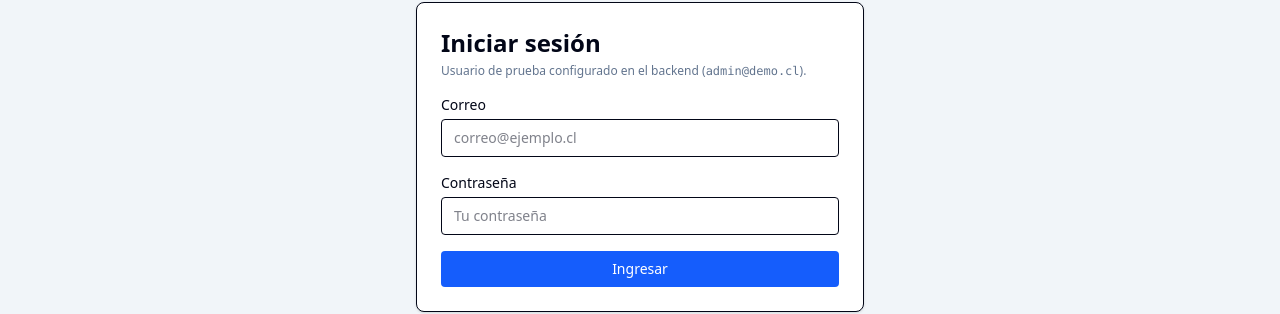
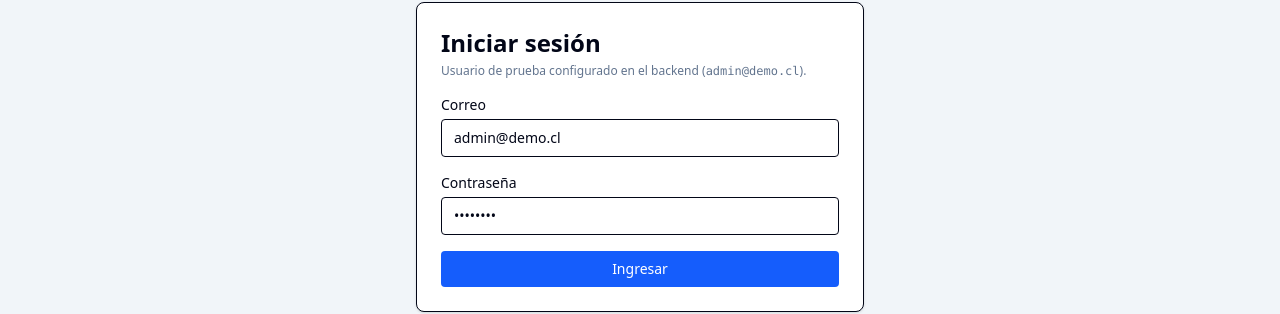
Before and after one commit to jmilla1/microcursos, a Vue app: page /login in a window 1280 px wide. Shown: the part 118-432 px from the top of the page. Built offline with nearby package versions, Linux system fonts and the light colour scheme; no server answers.

Commit message:
configurar cliente axios y login contra backen en render

```diff
--- a/src/api/client.js
+++ b/src/api/client.js
@@ -1,7 +1,7 @@
 import axios from "axios";
 
 const api = axios.create({
-  baseURL: "http://localhost:8080",
+  baseURL: import.meta.env.VITE_API_BASE_URL || 'https://microcursos-backend.onrender.com',
 });
 
 api.interceptors.request.use((config) => {
--- a/src/views/LoginView.vue
+++ b/src/views/LoginView.vue
@@ -58,24 +58,33 @@ const router = useRouter();
 const route = useRoute();
 const { login } = useAuth();
 
-const email = ref("");
-const password = ref("");
+const email = ref("admin@demo.cl");
+const password = ref("Admin123");
+
 const loading = ref(false);
 const error = ref("");
 
 const handleSubmit = async () => {
   loading.value = true;
   error.value = "";
+
   try {
-
     await login(email.value, password.value);
 
 
-    const redirectName = route.query.redirect || "catalogo";
+    const redirectRaw = route.query.redirect;
+    const redirectName =
+      typeof redirectRaw === "string" && redirectRaw.length > 0
+        ? redirectRaw
+        : "catalogo";
+
     await router.push({ name: redirectName });
   } catch (e) {
     console.error(e);
-    error.value = "Credenciales inválidas o error de servidor.";
+
+    error.value =
+      e?.response?.data?.message ||
+      "Credenciales inválidas o error de servidor.";
   } finally {
     loading.value = false;
   }
```
